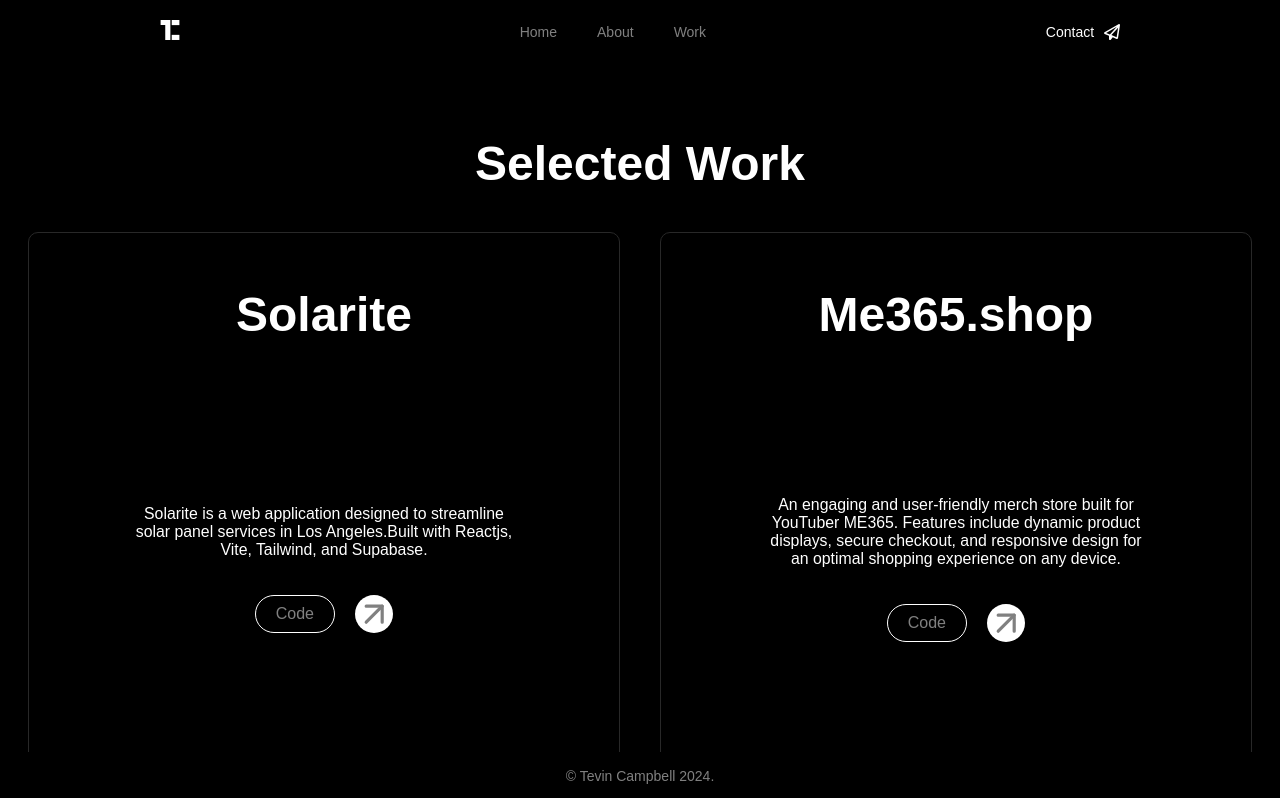
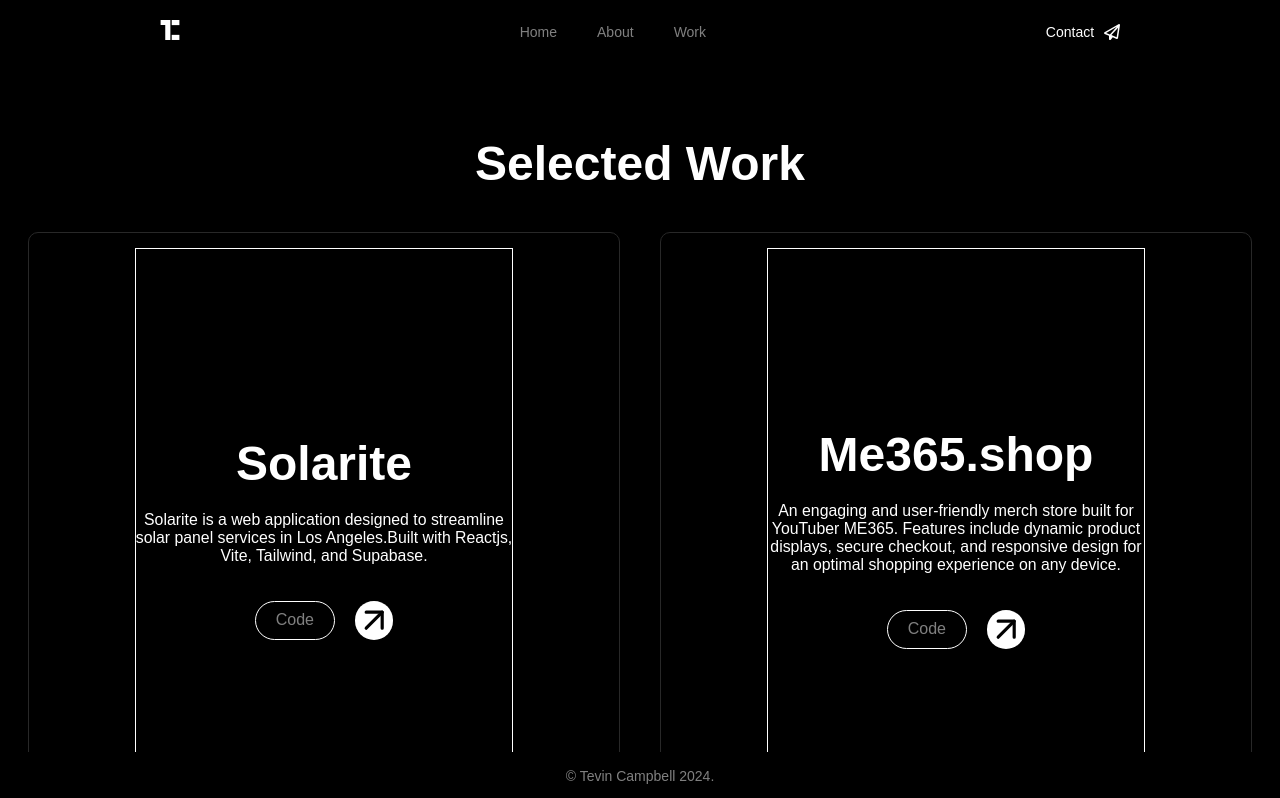
Before and after one commit to Troyzhenny/devfolio, a React (Vite) app: page /work in a window 1280 px wide. Shown: the top 798 px of the page. Built offline with nearby package versions, Linux system fonts and the light colour scheme; a web font is replaced by a local one.

Commit message:
restyled project cards

```diff
--- a/src/components/ui/ProjectCards.jsx
+++ b/src/components/ui/ProjectCards.jsx
@@ -8,16 +8,13 @@
   return (
     // TODO: When card is hovered, top right corner an icon pops up to view live site
     <div id="card" className="card flex-center flex-column">
-      <div>
+      <div id="deck" className="flex-center justify-center flex-column">
         <h2>{title}</h2>
-      </div>
-
-      <div id="deck" className="flex-center justify-center flex-column">
         <p className="text-white">{description}</p>
         <div className="flex-center pady-5 gap-sm">
           <PrimaryBtn value="Code" url={codeUrl} />
           <br />
-          <LuArrowUpRight className="app--btn pointer"/>
+          <LuArrowUpRight className="app--btn pointer" />
         </div>
       </div>
     </div>
--- a/src/index.css
+++ b/src/index.css
@@ -57,6 +57,7 @@
     top: 70px;
     right: 0;
   }
+
   100% {
     width: 100%;
     height: 100vh;
@@ -202,13 +203,14 @@
   width: 5rem;
   height: 2.4rem;
 
-  background-color:transparent;
+  background-color: transparent;
   border: 1px solid var(--primary--color);
   border-radius: 30px;
   font-size: 1em;
 
   &:hover {
-    background: linear-gradient(to top, #2f7f9e2c, #ffffff04);
+    background-color: var(--primary--color);
+    color: var(--background-color);
     transition: all .3s ease-in-out;
   }
 }
@@ -217,9 +219,15 @@
   width: 2.4rem;
   height: 2.4rem;
   border-radius: 100%;
-  color: var(--secondary--color);
+  color: var(--background-color);
   font-size: 5px;
   background-color: var(--primary--color);
+
+  &:hover {
+    background-color: var(--background-color);
+    color: var(--text-color1);
+    transition: all .3s ease-in-out;
+  }
 }
 
 
@@ -264,12 +272,11 @@
   height: 40rem;
   border: .11rem solid #282828;
   border-radius: 10px;
-  position: relative;
   padding: 15px;
 
   &:hover {
     background: linear-gradient(to top, #2f7f9e2c, #ffffff04);
-    transition: all .3s ease-in-out;
+    transition: 1s ease;
   }
 
 
@@ -284,11 +291,16 @@
     }
   }
 
+
   #deck {
     height: 100%;
-    width: 60%;
-    margin-top: -3rem;
+    width: 100%;
     font-weight: 300;
+    border: 1px solid white;
+
+    h2 {
+      margin-bottom: 5px;
+    }
   }
 }
 
@@ -371,6 +383,7 @@
 /* MEDIA-QUERIES */
 /* Small Screens */
 @media screen and (min-width: 380px) {
+
   #--home,
   #--work,
   #--about {
@@ -472,6 +485,7 @@
     padding: 20px;
   }
 }
+
 @media screen and (min-width: 768px) {
   #--header #--ham-container {
     display: none;
@@ -539,6 +553,7 @@
 
 /* Large Screens */
 @media screen and (min-width: 1200px) {
+
   #--home,
   #--work,
   #--about {
```
